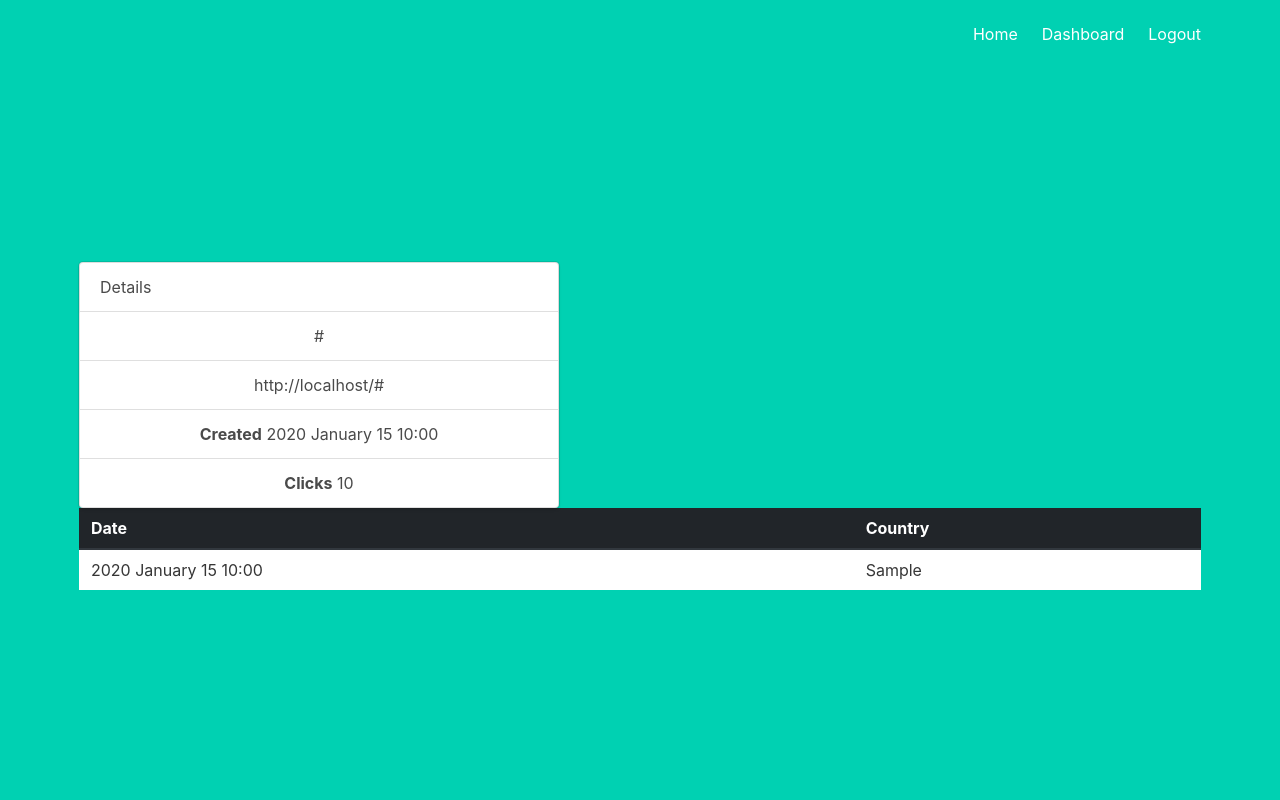
After one commit to Vincent-Gustafsson/bytely, a Flask app: page /details/1 in a window 1280 px wide. The commit adds this page. Run offline with Flask 2, Linux system fonts and the light colour scheme; a user stored in the database is signed in; tables that the repository leaves empty hold one stand-in row (values such as "Sample post"); some libraries are stand-ins or nearby versions.

Commit message:
Added a detail page for links, better links table, delete link, changed some other stuff.

```diff
--- a/bytely/main/views.py
+++ b/bytely/main/views.py
@@ -1,8 +1,8 @@
 """Blueprint that handles the main parts e.g. the index page"""
-from flask import Blueprint, render_template, request
+from flask import Blueprint, render_template, request, redirect, url_for, abort
 from flask_login import login_required, current_user
 
-from bytely.models import User
+from bytely.models import Link
 
 main = Blueprint("main", __name__)
 
@@ -15,8 +15,24 @@ def index():
 @main.route("/dashboard")
 @login_required
 def dashboard():
-    links = User.query.filter_by(id=current_user.id).first().links
+    links = Link.query.filter_by(user_id=current_user.id).all()
+
     return render_template("dashboard.html",
                            user=current_user,
                            links=links,
                            host=request.url_root)
+
+
+@main.route("/details/<id>")
+@login_required
+def details(id):
+    link = Link.query.filter_by(id=id).first()
+
+    if current_user.id != link.user_id:
+        # Can't visit other peoples links.
+        abort(404)
+
+    return render_template("details.html",
+                           user=current_user,
+                           link=link,
+                           host=request.url_root)
--- /dev/null
+++ b/bytely/static/main.js
@@ -0,0 +1,8 @@
+let full_links = document.getElementsByClassName("full-link-td");
+
+for (let i = 0; i < full_links.length; i++) {
+    let element = full_links[i];
+    if ( element.innerHTML.length > 50) {
+        element.innerHTML = element.innerHTML.slice(0, 50) + "...";
+    }
+}
--- a/bytely/templates/base.html
+++ b/bytely/templates/base.html
@@ -8,6 +8,7 @@
     <title>Flask Auth Example</title>
     <link rel="stylesheet" href="https://maxcdn.bootstrapcdn.com/bootstrap/4.0.0/css/bootstrap.min.css" integrity="sha384-Gn5384xqQ1aoWXA+058RXPxPg6fy4IWvTNh0E263XmFcJlSAwiGgFAW/dAiS6JXm" crossorigin="anonymous">
     <link rel="stylesheet" href="https://cdnjs.cloudflare.com/ajax/libs/bulma/0.7.2/css/bulma.min.css" />
+    <link rel="stylesheet" href="{{ url_for('static', filename='styles/main.css') }}">
 </head>
 
 <body>
@@ -53,6 +54,7 @@
             </div>
         </div>
     </section>
+    <script src="{{ url_for('static', filename='main.js') }}"></script>
 </body>
 
 </html>
--- /dev/null
+++ b/bytely/templates/details.html
@@ -0,0 +1,35 @@
+{% extends "base.html" %}
+
+{% block content %}
+
+    <div class="card" style="width: 30rem;">
+        <div class="card-header">
+          Details
+        </div>
+        <ul class="list-group list-group-flush">
+          <li class="list-group-item">{{ link.full_link }}</li>
+          <li class="list-group-item">{{ host }}{{ link.short_link }}</li>
+          <li class="list-group-item"><b>Created</b> {{ link.date_created.strftime("%Y %B %d %H:%M") }}</li>
+          <li class="list-group-item"><b>Clicks</b> {{ link.amount }}</li>
+        </ul>
+      </div>
+
+    {% if link.clicks %}
+    <table class="table">
+      <thead class="thead-dark">
+        <tr>
+          <th scope="col">Date</th>
+          <th scope="col">Country</th>
+        </tr>
+      </thead>
+      <tbody>
+        {% for click in link.clicks %}
+          <tr>
+            <td>{{ click.date_created.strftime("%Y %B %d %H:%M") }}</td>
+            <td>{{ click.country }}</td>
+          </tr>
+        {% endfor %}
+      </tbody>
+    </table>
+  {% endif %}
+{% endblock %}
```
Also changed, not shown: bytely/links/views.py (+16 -1 lines), bytely/templates/dashboard.html (+5 -3 lines), bytely/static/styles/main.css (added).
